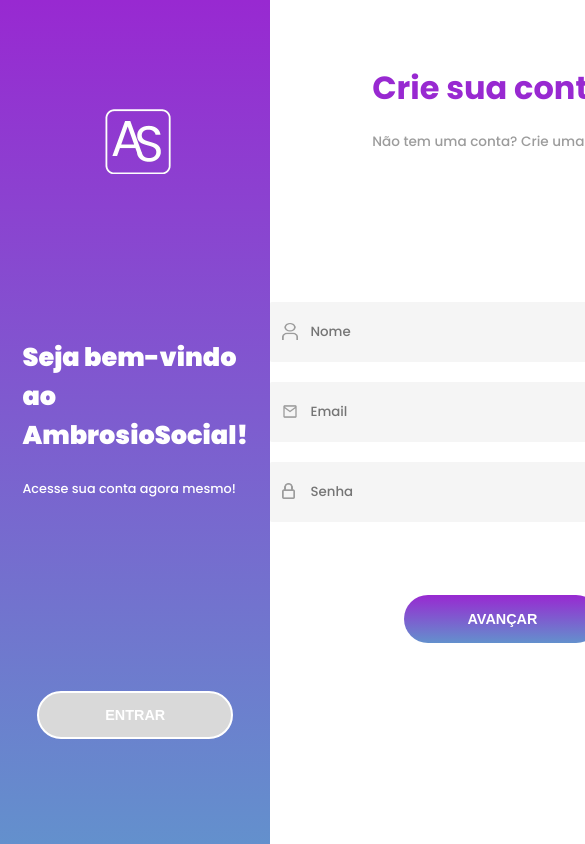
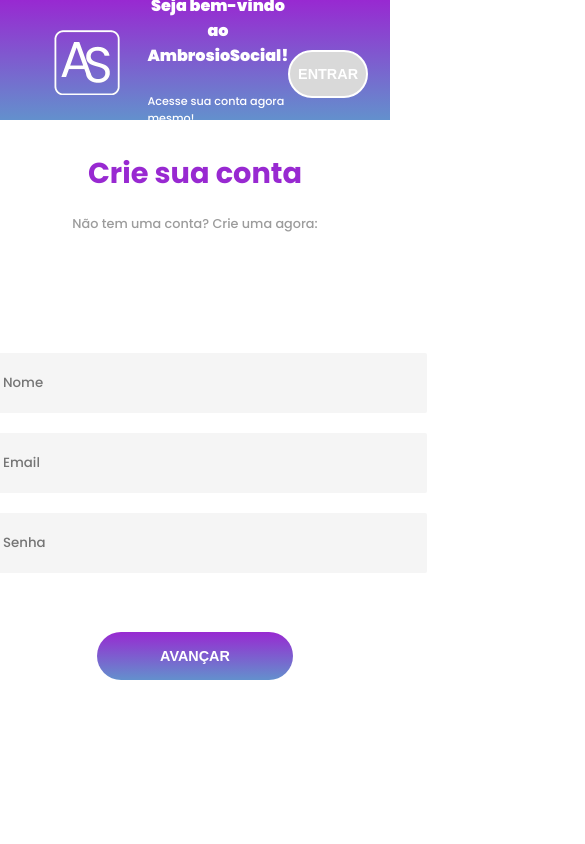
Before and after one commit to evellyn489/AmbrosioSocial, a React (Vite) app: page / in a window 390 px wide. Shown: the top 844 px of the page, 585 px wide, since content can reach past the window. Built offline with nearby package versions, Linux system fonts and the light colour scheme.

Commit message:
Responsividade da tela de Cadastro inicial

```diff
--- a/src/pages/CadastroInicial/CadastroInicial.module.scss
+++ b/src/pages/CadastroInicial/CadastroInicial.module.scss
@@ -83,7 +83,7 @@
         form {
             display: flex;
             flex-direction: column;
-            gap: 45px;
+            gap: 30px;
 
             flex-grow: 1;
 
@@ -104,3 +104,71 @@
         }
     }
 }
+
+@media (max-width: 800px) {
+    .container {
+        aside {
+            width: 220px;
+            height: 100%;
+
+            div.texts {
+                strong {
+                    font-size: 1.3rem;
+                }
+            }
+        }
+    }
+}
+
+@media (max-width: 700px) {
+    .container {
+        flex-direction: column;
+
+        aside {
+            width: 100%;
+            max-height: 120px;
+
+            flex-direction: row;
+
+            img {
+                max-width: 125px;
+            }
+
+            div.texts {
+                text-align: center;
+
+                strong {
+                    font-size: 1rem;
+                }
+
+                p {
+                    display: flex;
+                    justify-content: center;
+                    font-size: 0.7rem;
+                }
+            }
+        }
+
+        main {
+            div.titles {
+                text-align: center;
+                padding-top: 2em;
+
+                h1 {
+                    font-size: 1.8rem;
+                }
+
+                p {
+                    font-size: 0.8rem;
+                }
+            }
+
+            form {
+                span {
+                    font-size: 0.6rem;
+                }
+            }
+        }
+
+    }
+}
--- a/src/styles/global.scss
+++ b/src/styles/global.scss
@@ -6,6 +6,4 @@
 
 body {
     font-family: 'Poppins', sans-serif;
-
-    overflow: hidden;
 }
```
